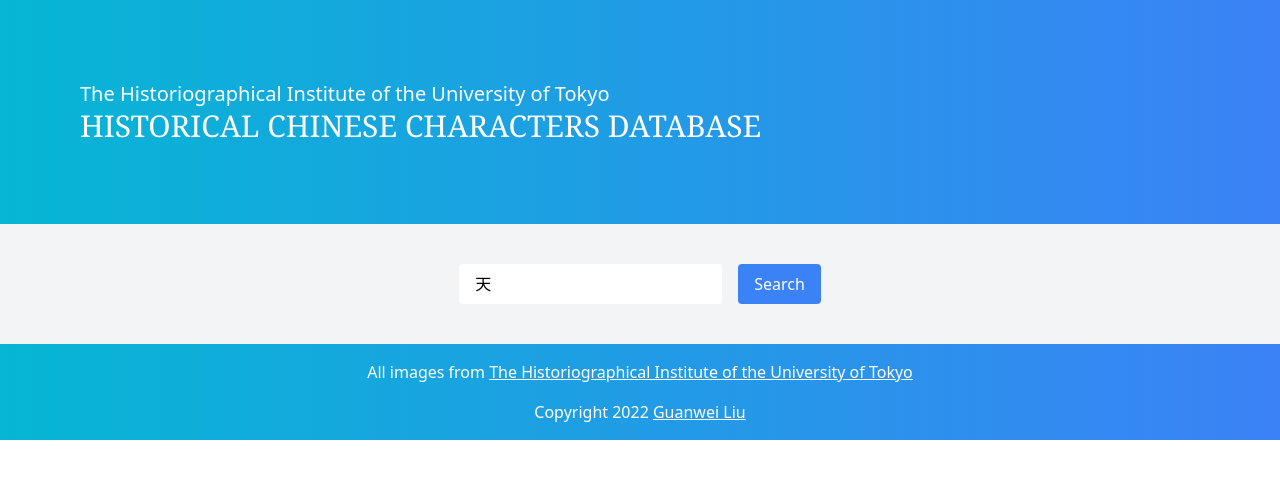
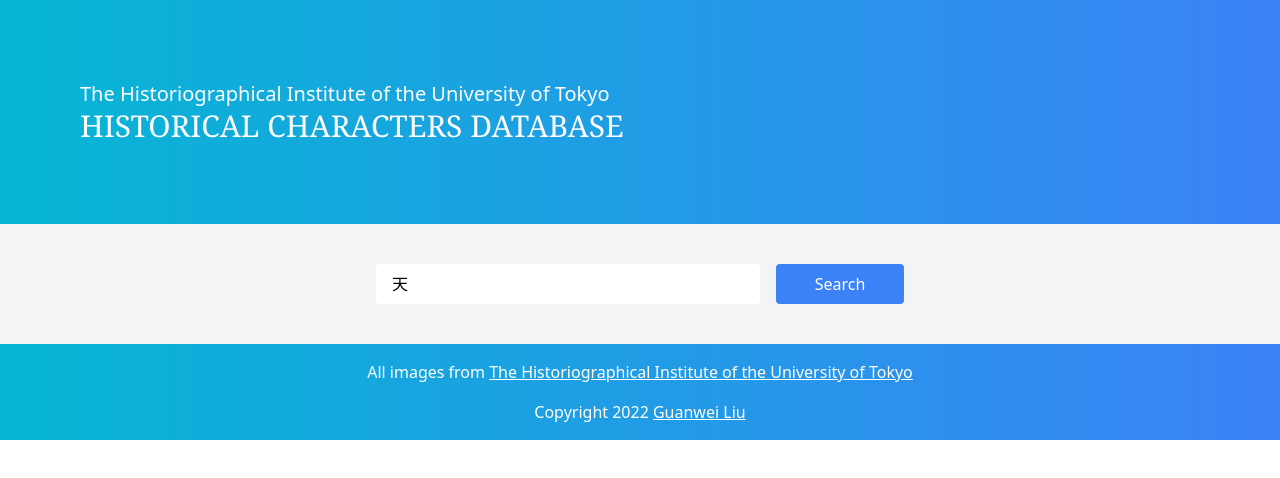
Before and after one commit to toyjack/hi-kanji-nuxt3, a Nuxt app: page / in a window 1280 px wide. Shown: the top 478 px of the page. Built offline with nearby package versions, Linux system fonts and the light colour scheme.

Commit message:
feat: make indivisual page for search result

```diff
--- a/app.vue
+++ b/app.vue
@@ -1,6 +1,6 @@
 <template>
   <div>
-    <NuxtLayout>
+    <NuxtLayout name="default">
       <NuxtPage />
     </NuxtLayout>
   </div>
--- /dev/null
+++ b/components/Header.vue
@@ -0,0 +1,6 @@
+<template>
+  <section class="px-5 py-10 md:p-20 bg-gradient-to-r from-cyan-500 to-blue-500">
+    <h6 class="md:text-xl text-white">The Historiographical Institute of the University of Tokyo</h6>
+    <h3 class="text-left text-2xl md:text-3xl font-serif text-white  uppercase">Historical Characters Database</h3>
+  </section>
+</template>
--- a/components/TheHeader.vue
+++ /dev/null
@@ -1,6 +0,0 @@
-<template>
-  <section class="bg-gradient-to-r from-cyan-500 to-blue-500 p-20">
-    <h6 class="text-xl text-white">The Historiographical Institute of the University of Tokyo</h6>
-    <h3 class="text-left text-3xl font-serif text-white  flex-1 uppercase">Historical Chinese Characters Database</h3>
-  </section>
-</template>
--- /dev/null
+++ b/layouts/default.vue
@@ -0,0 +1,15 @@
+<script setup lang="ts">
+
+</script>
+
+<template>
+ <div class="bg-gray-100">
+    <Header />
+
+    <main>
+      <slot />
+    </main>
+
+    <Footer />
+  </div>
+</template>
--- a/pages/glyph/[id].vue
+++ b/pages/glyph/[id].vue
@@ -1,12 +1,14 @@
 <script setup lang="ts">
 const route = useRoute()
 const id = route.params.id
-const baseUrl="https://clioapi.hi.u-tokyo.ac.jp/shipsapi/v1/W34/controlnumber/"
+const baseUrl = "https://clioapi.hi.u-tokyo.ac.jp/shipsapi/v1/W34/controlnumber/"
 
 const fetchUrl = baseUrl + id
-const {data} = await useFetch(fetchUrl)
+const { data } = await useFetch(fetchUrl)
 </script>
 
 <template>
-<p>{{ data }}</p>
+  <section>
+    <p>{{ data }}</p>
+  </section>
 </template>
--- a/pages/index.vue
+++ b/pages/index.vue
@@ -25,21 +25,16 @@
 
 <template>
   <div class="bg-gray-100">
-    <!-- header -->
-    <TheHeader />
-
     <!-- form -->
     <section>
-      <div class="flex flex-row sm:flex-row p-1 sm:py-10 sm:px-20 items-center justify-center gap-4">
-        <input type="text" placeholder="検索" v-model="hanzi" class="px-4 py-2 focus:border-blue-500 rounded">
+      <div class="flex flex-row  p-1 md:py-10 md:px-20 items-center justify-center gap-1 md:gap-4">
+        <input type="text" placeholder="検索" v-model="hanzi" class="w-96 px-4 py-2 focus:border-blue-500 rounded">
         <button type="button" @click="startSearch"
-          class="text-white bg-blue-500 rounded px-4 py-2 hover:bg-white hover:text-black duration-300">Search</button>
+          class="w-32 text-white bg-blue-500 rounded px-4 py-2 hover:bg-white hover:text-black duration-300">Search</button>
       </div>
     </section>
 
     <!-- results -->
     <Results :results="results" v-if="results.length > 0" />
-
-    <Footer />
   </div>
 </template>
--- /dev/null
+++ b/pages/search/[character].vue
@@ -0,0 +1,48 @@
+<script setup lang="ts">
+const route = useRoute()
+const character = route.params.character as string
+let delegate = 0
+let position = 1
+
+const inputCharacter = ref<string>(character)
+const results = ref<string[]>([])
+
+await search()
+
+async function search() {
+  const { data } = await useFetch(`https://clioapi.hi.u-tokyo.ac.jp/shipsapi/v1/W34/character/${character}?delegate=${delegate}&position=${position}`)
+  console.log(data)
+  const resultList = data.value.list
+  const resultNum = data.value.search_results as number
+
+  results.value.push(...resultList)
+  if (resultNum < 100) {
+    position = 1
+  } else {
+    position += 100
+    search()
+  }
+}
+
+function move() {
+  return navigateTo({
+    path: `/search/${inputCharacter.value}`,
+  })
+}
+
+definePageMeta({
+  title: "aa",
+  keepalive: true
+})
+</script>
+
+<template>
+  <section>
+    <div class="flex flex-row  p-1 md:py-10 md:px-20 items-center justify-center gap-1 md:gap-4">
+      <input type="text" placeholder="検索" v-model="inputCharacter" class="w-96 px-4 py-2 focus:border-blue-500 rounded">
+      <button type="button" @click="move"
+        class="w-32 text-white bg-blue-500 rounded px-4 py-2 hover:bg-white hover:text-black duration-300">Search</button>
+    </div>
+      <Results :results="results" v-if="results.length > 0" />
+  </section>
+</template>
```
